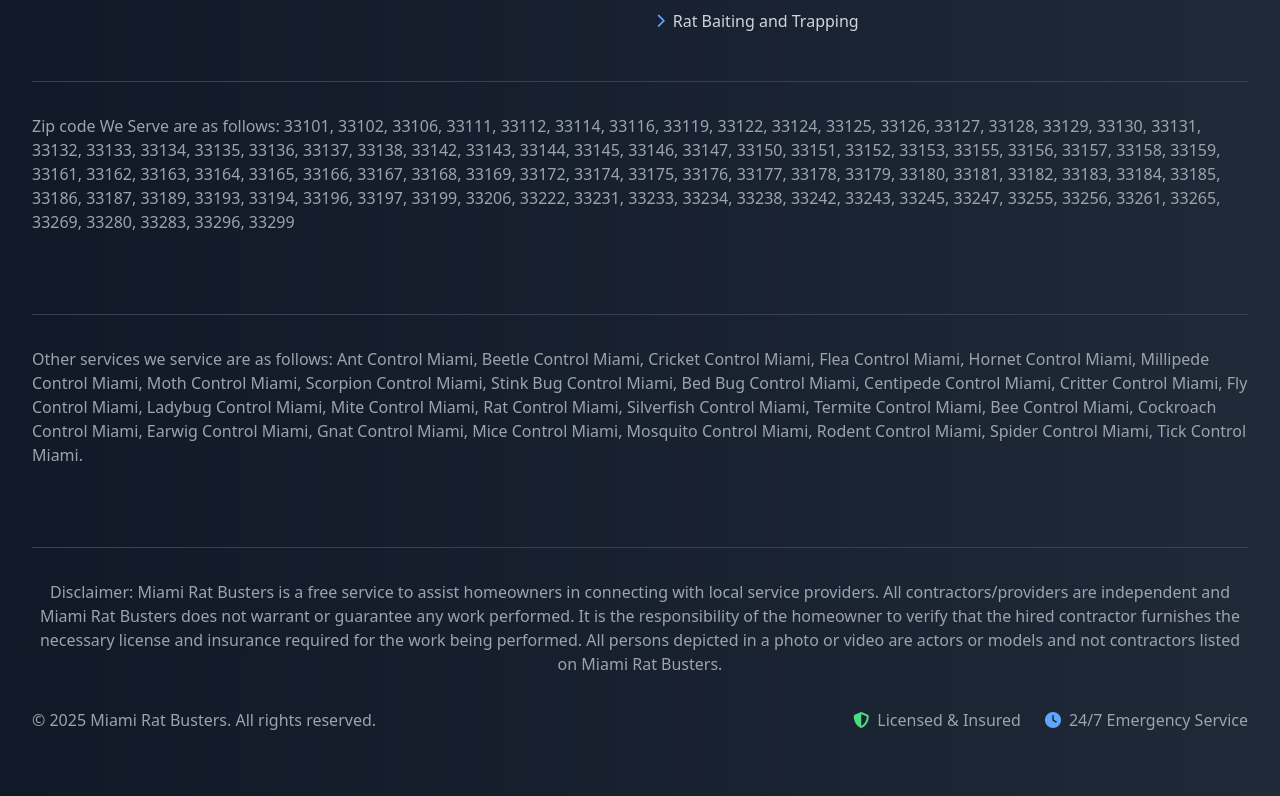
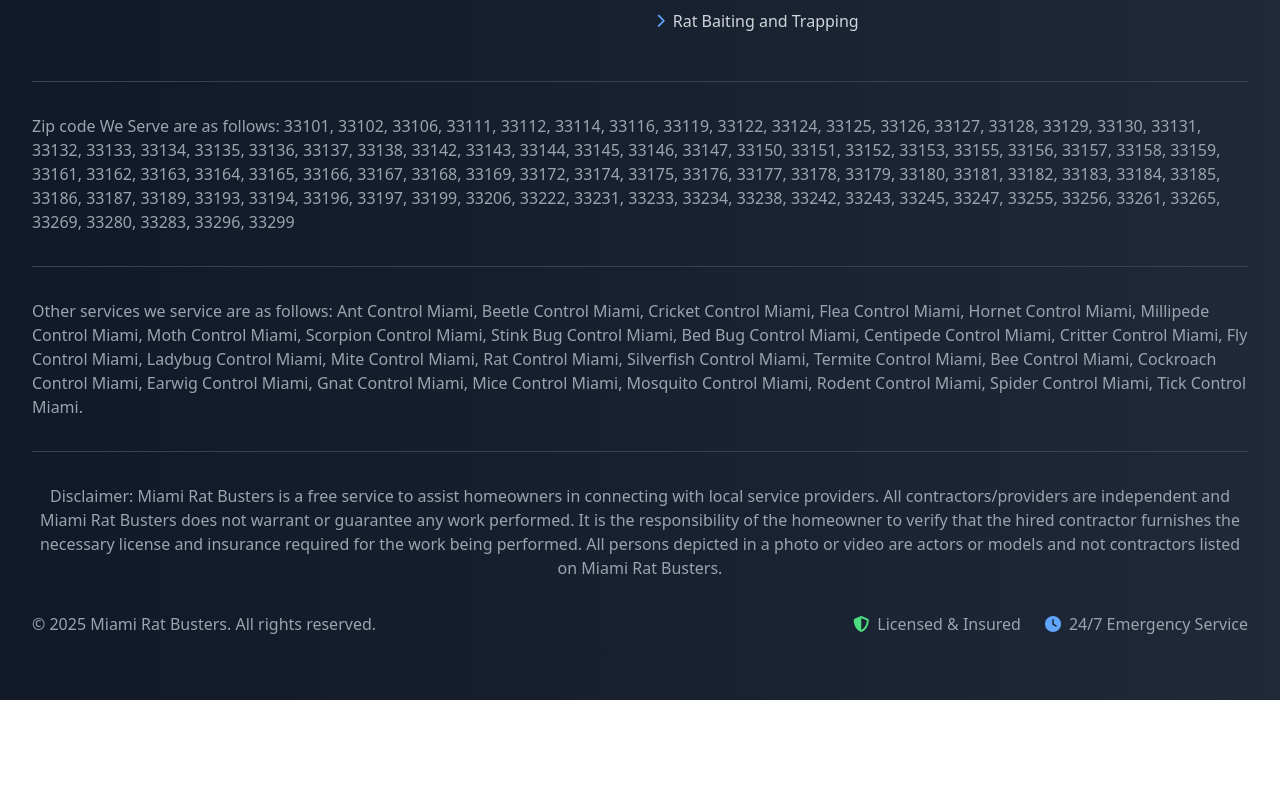
Before and after one commit to homeservicepros/ratexterminatormiamifl, a plain HTML site: page index.html in a window 1280 px wide. Shown: the part 6207-7003 px from the top of the page. After the commit the page ends 6907 px from the top, so only its background shows below. Drawn offline with nearby package versions, Linux system fonts and the light colour scheme.

Commit message:
Update index.html (spacing issue)

```diff
--- a/index.html
+++ b/index.html
@@ -1431,13 +1431,13 @@
 <p class="text-gray-400 pb-8"> <!-- zipcode text --> Zip code We Serve are as follows: 33101, 33102, 33106, 33111, 33112, 33114, 33116, 33119, 33122, 33124, 33125, 33126, 33127, 33128, 33129, 33130, 33131, 33132, 33133, 33134, 33135, 33136, 33137, 33138, 33142, 33143, 33144, 33145, 33146, 33147, 33150, 33151, 33152, 33153, 33155, 33156, 33157, 33158, 33159, 33161, 33162, 33163, 33164, 33165, 33166, 33167, 33168, 33169, 33172, 33174, 33175, 33176, 33177, 33178, 33179, 33180, 33181, 33182, 33183, 33184, 33185, 33186, 33187, 33189, 33193, 33194, 33196, 33197, 33199, 33206, 33222, 33231, 33233, 33234, 33238, 33242, 33243, 33245, 33247, 33255, 33256, 33261, 33265, 33269, 33280, 33283, 33296, 33299 </p>
 </div>
 </div>
-<div class="border-t border-gray-700 mt-12 pt-8">
+<div class="border-t border-gray-700 pt-8">
 <div class="flex flex-col md:flex-row justify-between items-center">
 <p class="text-gray-400 pb-8"> <!-- services list kwds --> Other services we service are as follows: Ant Control Miami, Beetle Control Miami, Cricket Control Miami, Flea Control Miami, Hornet Control Miami, Millipede Control Miami, Moth Control Miami, Scorpion Control Miami, Stink Bug Control Miami, Bed Bug Control Miami, Centipede Control Miami, Critter Control Miami, Fly Control Miami, Ladybug Control Miami, Mite Control Miami, Rat Control Miami, Silverfish Control Miami, Termite Control Miami, Bee Control Miami, Cockroach Control Miami, Earwig Control Miami, Gnat Control Miami, Mice Control Miami, Mosquito Control Miami, Rodent Control Miami, Spider Control Miami, Tick Control Miami. </p>
 </div>
 </div>
 
-            <div class="border-t border-gray-700 mt-12 pt-8">
+            <div class="border-t border-gray-700 pt-8">
                 <div class="flex flex-col md:flex-row justify-between items-center">
                     <p class="text-gray-400 pb-8 text-center"> Disclaimer: Miami Rat Busters is a free service to assist homeowners in connecting with local service providers. All contractors/providers are independent and Miami Rat Busters does not warrant or guarantee any work performed. It is the responsibility of the homeowner to verify that the hired contractor furnishes the necessary license and insurance required for the work being performed. All persons depicted in a photo or video are actors or models and not contractors listed on Miami Rat Busters. </p>
                 </div>
```
